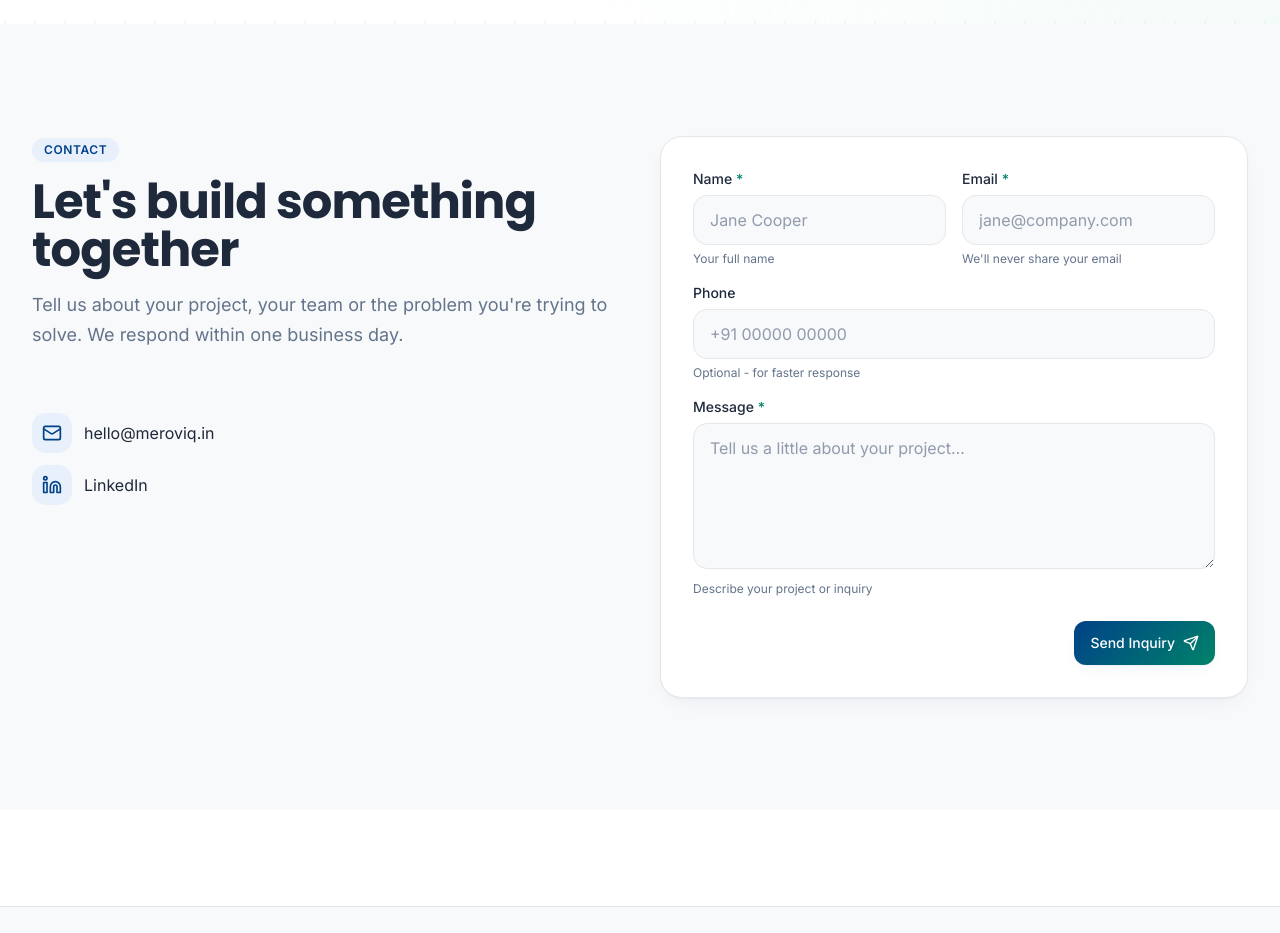
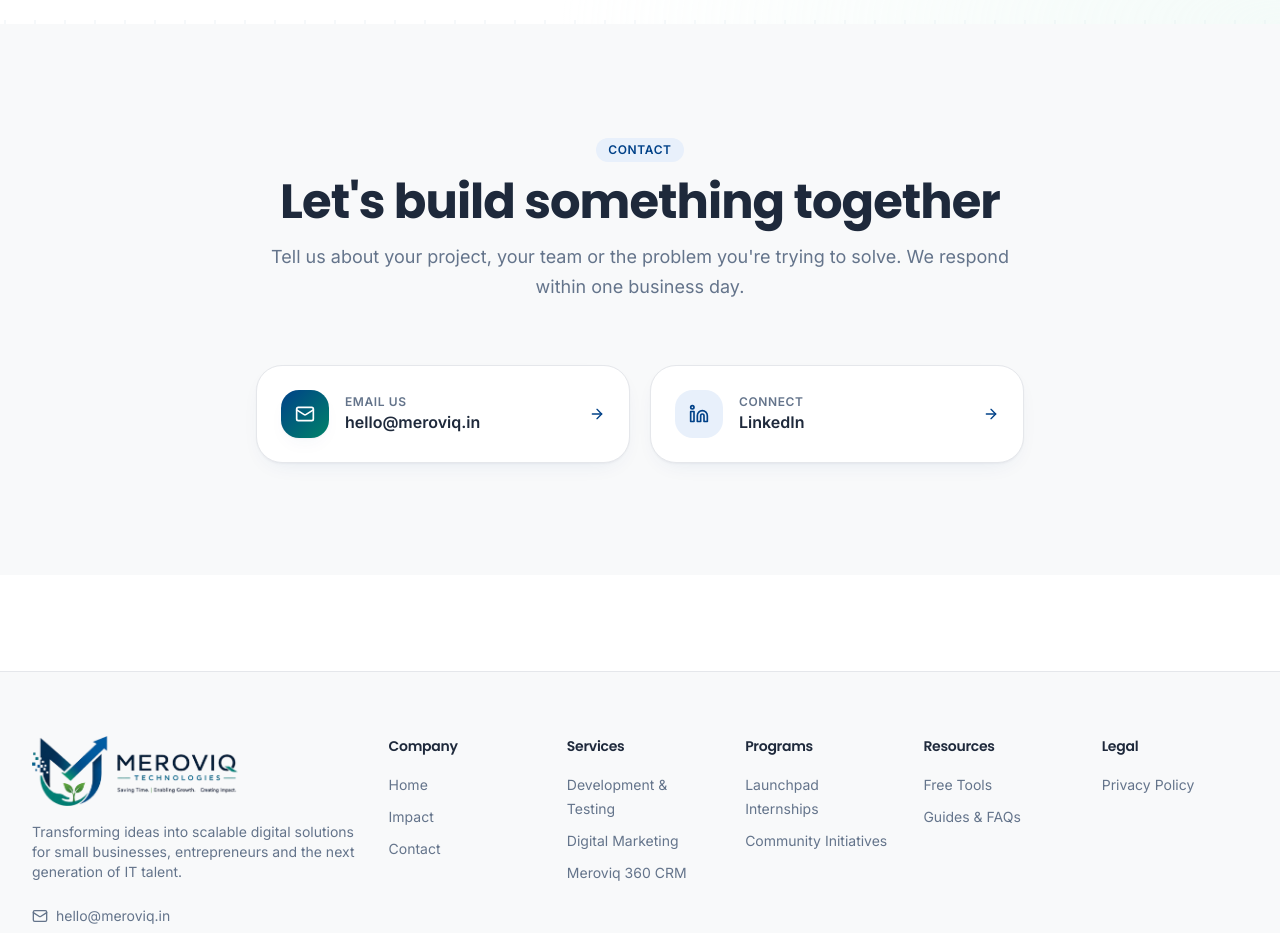
Before and after one commit to RishabhKejriwal/meroviq, a React (Vite) app: page / in a window 1280 px wide. Shown: the part 3900-4833 px from the top of the page. Built offline with nearby package versions, Linux system fonts and the light colour scheme.

Commit message:
Removed contact form

```diff
--- a/src/components/site/ContactForm.jsx
+++ /dev/null
@@ -1,150 +0,0 @@
-import { useState } from "react";
-import { Send, AlertCircle } from "lucide-react";
-import { Button } from "@/components/ui/button";
-function ContactForm() {
-  const [status, setStatus] = useState("idle");
-  const [errors, setErrors] = useState({});
-  function validateField(name, value) {
-    if (name === "email" && value) {
-      const emailRegex = /^[^\s@]+@[^\s@]+\.[^\s@]+$/;
-      if (!emailRegex.test(value)) return "Please enter a valid email address";
-    }
-    return null;
-  }
-  function onSubmit(e) {
-    e.preventDefault();
-    const form = e.currentTarget;
-    const data = Object.fromEntries(new FormData(form));
-    const newErrors = {};
-
-    if (!data.name) newErrors.name = "Name is required";
-    if (!data.email) newErrors.email = "Email is required";
-    else {
-      const emailError = validateField("email", data.email);
-      if (emailError) newErrors.email = emailError;
-    }
-    if (!data.message) newErrors.message = "Message is required";
-
-    if (Object.keys(newErrors).length > 0) {
-      setErrors(newErrors);
-      setStatus("error");
-      return;
-    }
-
-    setErrors({});
-    setStatus("sending");
-    setTimeout(() => {
-      setStatus("sent");
-      form.reset();
-    }, 700);
-  }
-  return <form
-    onSubmit={onSubmit}
-    className="rounded-2xl border border-hairline bg-white p-6 md:p-8 shadow-soft space-y-4"
-    aria-label="Contact Meroviq"
-  >
-      <div className="grid sm:grid-cols-2 gap-4">
-        <Field
-          label="Name"
-          name="name"
-          required
-          placeholder="Jane Cooper"
-          error={errors.name}
-          helper="Your full name"
-        />
-        <Field
-          label="Email"
-          name="email"
-          type="email"
-          required
-          placeholder="jane@company.com"
-          error={errors.email}
-          helper="We'll never share your email"
-          onBlur={(e) => {
-            const error = validateField("email", e.target.value);
-            setErrors(prev => ({ ...prev, email: error }));
-          }}
-        />
-      </div>
-      <Field
-        label="Phone"
-        name="phone"
-        type="tel"
-        placeholder="+91 00000 00000"
-        helper="Optional - for faster response"
-      />
-      <Field
-        label="Message"
-        name="message"
-        required
-        textarea
-        placeholder="Tell us a little about your project…"
-        error={errors.message}
-        helper="Describe your project or inquiry"
-      />
-
-      <div className="flex items-center justify-between gap-4 pt-2">
-        <p className="text-xs text-ink-muted" role="status" aria-live="polite">
-          {status === "sent" && "Thanks — we'll be in touch within one business day."}
-          {status === "error" && "Please fix the errors above and try again."}
-        </p>
-        <Button type="submit" disabled={status === "sending"} className="gradient-brand text-white shadow-soft">
-          {status === "sending" ? "Sending…" : <>Send Inquiry <Send className="h-4 w-4" /></>}
-        </Button>
-      </div>
-    </form>;
-}
-function Field({
-  label,
-  name,
-  type = "text",
-  placeholder,
-  required,
-  textarea,
-  error,
-  helper,
-  onBlur
-}) {
-  const base = "w-full min-h-[44px] rounded-lg border border-hairline bg-surface px-4 py-3 text-ink placeholder:text-ink-muted/70 focus:outline-none focus:ring-2 focus:ring-brand/30 focus:border-brand transition";
-  const errorBase = "w-full min-h-[44px] rounded-lg border border-destructive bg-destructive/5 px-4 py-3 text-ink placeholder:text-ink-muted/70 focus:outline-none focus:ring-2 focus:ring-destructive/30 focus:border-destructive transition";
-  return <label className="block">
-      <span className="block text-sm font-medium text-ink mb-1.5">
-        {label} {required && <span className="text-accent2" aria-label="required">*</span>}
-      </span>
-      {textarea
-        ? <textarea
-            name={name}
-            required={required}
-            placeholder={placeholder}
-            rows={5}
-            className={error ? errorBase : base}
-            aria-invalid={!!error}
-            aria-describedby={error ? `${name}-error` : helper ? `${name}-helper` : undefined}
-          />
-        : <input
-            name={name}
-            type={type}
-            required={required}
-            placeholder={placeholder}
-            className={error ? errorBase : base}
-            aria-invalid={!!error}
-            aria-describedby={error ? `${name}-error` : helper ? `${name}-helper` : undefined}
-            onBlur={onBlur}
-          />
-      }
-      {error && (
-        <p id={`${name}-error`} className="mt-1.5 text-xs text-destructive flex items-center gap-1">
-          <AlertCircle className="h-3 w-3" />
-          {error}
-        </p>
-      )}
-      {helper && !error && (
-        <p id={`${name}-helper`} className="mt-1.5 text-xs text-ink-muted">
-          {helper}
-        </p>
-      )}
-    </label>;
-}
-export {
-  ContactForm
-};
--- a/src/routes/contact.jsx
+++ b/src/routes/contact.jsx
@@ -1,7 +1,6 @@
-import { Linkedin, Mail } from "lucide-react";
+import { Linkedin, Mail, ArrowRight, Clock, ShieldCheck } from "lucide-react";
 import { PageHero } from "@/components/site/PageHero";
 import { Section } from "@/components/site/Section";
-import { ContactForm } from "@/components/site/ContactForm";
 import { useEffect as __useEffect } from "react";
 function __PageMeta() {
   __useEffect(() => {
@@ -21,18 +20,47 @@
       <PageHero eyebrow="Contact" title={<>Let's build something <span className="text-gradient-brand">together</span></>} subtitle="We respond within one business day. Tell us a bit about your goals and we'll take it from there." />
       <Section className="relative bg-circuit">
         <div aria-hidden className="absolute inset-0 bg-gradient-radial opacity-40" />
-        <div className="grid lg:grid-cols-2 gap-10 relative">
-          <div className="space-y-4">
-            <a href="mailto:hello@meroviq.in" className="flex items-center gap-3 p-5 rounded-2xl border border-hairline bg-white/95 backdrop-blur-sm hover:border-brand/30 hover:shadow-soft transition-all duration-300">
-              <span className="h-11 w-11 rounded-lg bg-brand-soft text-brand flex items-center justify-center"><Mail className="h-5 w-5" /></span>
-              <div><div className="text-xs text-ink-muted">Email</div><div className="font-semibold text-ink">hello@meroviq.in</div></div>
+        <div className="relative mx-auto max-w-4xl">
+          <div className="grid gap-5 sm:grid-cols-2">
+            <a
+              href="mailto:hello@meroviq.in"
+              className="group flex flex-col gap-4 p-7 rounded-3xl border border-hairline bg-white/95 backdrop-blur-sm hover:border-brand/40 hover:shadow-soft transition-all duration-300"
+            >
+              <span className="h-12 w-12 rounded-xl gradient-brand text-white flex items-center justify-center shadow-soft">
+                <Mail className="h-5 w-5" />
+              </span>
+              <div>
+                <div className="text-xs font-semibold uppercase tracking-wider text-ink-muted">Email us</div>
+                <div className="mt-1 text-lg font-semibold text-ink">hello@meroviq.in</div>
+                <p className="mt-1 text-sm text-ink-muted">Best for project briefs, quotes and partnerships.</p>
+              </div>
+              <span className="mt-auto inline-flex items-center gap-1.5 text-sm font-semibold text-brand">
+                Send an email <ArrowRight className="h-4 w-4 transition-transform group-hover:translate-x-1" />
+              </span>
             </a>
-            <a href="https://www.linkedin.com/company/meroviq-technologies" target="_blank" rel="noreferrer" className="flex items-center gap-3 p-5 rounded-2xl border border-hairline bg-white/95 backdrop-blur-sm hover:border-brand/30 hover:shadow-soft transition-all duration-300">
-              <span className="h-11 w-11 rounded-lg bg-brand-soft text-brand flex items-center justify-center"><Linkedin className="h-5 w-5" /></span>
-              <div><div className="text-xs text-ink-muted">Social</div><div className="font-semibold text-ink">LinkedIn</div></div>
+            <a
+              href="https://www.linkedin.com/company/meroviq-technologies"
+              target="_blank"
+              rel="noreferrer"
+              className="group flex flex-col gap-4 p-7 rounded-3xl border border-hairline bg-white/95 backdrop-blur-sm hover:border-brand/40 hover:shadow-soft transition-all duration-300"
+            >
+              <span className="h-12 w-12 rounded-xl bg-brand-soft text-brand flex items-center justify-center">
+                <Linkedin className="h-5 w-5" />
+              </span>
+              <div>
+                <div className="text-xs font-semibold uppercase tracking-wider text-ink-muted">Connect</div>
+                <div className="mt-1 text-lg font-semibold text-ink">LinkedIn</div>
+                <p className="mt-1 text-sm text-ink-muted">Follow our work and reach out to the team directly.</p>
+              </div>
+              <span className="mt-auto inline-flex items-center gap-1.5 text-sm font-semibold text-brand">
+                Visit profile <ArrowRight className="h-4 w-4 transition-transform group-hover:translate-x-1" />
+              </span>
             </a>
           </div>
-          <ContactForm />
+          <div className="mt-6 flex flex-col items-center justify-center gap-3 rounded-2xl border border-hairline bg-white/70 backdrop-blur-sm px-6 py-4 text-sm text-ink-muted sm:flex-row sm:gap-8">
+            <span className="inline-flex items-center gap-2"><Clock className="h-4 w-4 text-brand" /> Replies within one business day</span>
+            <span className="inline-flex items-center gap-2"><ShieldCheck className="h-4 w-4 text-brand" /> Your details stay private</span>
+          </div>
         </div>
       </Section>
     </>;
--- a/src/routes/index.jsx
+++ b/src/routes/index.jsx
@@ -2,7 +2,6 @@
 import { ArrowRight, BarChart3, Code2, GraduationCap, LayoutDashboard, Megaphone, Sparkles, Shield, Clock, HeartHandshake, Users, FileSignature, FileCog, Calculator, Leaf, Mail, Linkedin, CheckCircle2 } from "lucide-react";
 import { Button } from "@/components/ui/button";
 import { Section, EyebrowHeading } from "@/components/site/Section";
-import { ContactForm } from "@/components/site/ContactForm";
 import { useScrollReveal } from "@/hooks/use-scroll-reveal";
 import { AnimatedBackground, GradientOrbs } from "@/components/site/AnimatedBackground";
 import { cn } from "@/lib/utils";
@@ -232,26 +231,40 @@
     /* CONTACT */
   }
       <Section id="contact" className="bg-surface">
-        <div className="grid lg:grid-cols-2 gap-10">
-          <div>
-            <EyebrowHeading
-    align="left"
+        <EyebrowHeading
     eyebrow="Contact"
     title="Let's build something together"
     subtitle="Tell us about your project, your team or the problem you're trying to solve. We respond within one business day."
   />
-            <div className="space-y-3">
-              <a href="mailto:hello@meroviq.in" className="flex items-center gap-3 text-ink hover:text-brand">
-                <span className="h-10 w-10 rounded-lg bg-brand-soft text-brand flex items-center justify-center"><Mail className="h-5 w-5" /></span>
-                hello@meroviq.in
-              </a>
-              <a href="https://www.linkedin.com/company/meroviq-technologies" target="_blank" rel="noreferrer" className="flex items-center gap-3 text-ink hover:text-brand">
-                <span className="h-10 w-10 rounded-lg bg-brand-soft text-brand flex items-center justify-center"><Linkedin className="h-5 w-5" /></span>
-                LinkedIn
-              </a>
+        <div className="mx-auto max-w-3xl grid gap-5 sm:grid-cols-2">
+          <a
+            href="mailto:hello@meroviq.in"
+            className="group flex items-center gap-4 p-6 rounded-3xl border border-hairline bg-white shadow-soft hover:border-brand/40 hover:-translate-y-0.5 transition-all duration-300"
+          >
+            <span className="h-12 w-12 shrink-0 rounded-xl gradient-brand text-white flex items-center justify-center shadow-soft">
+              <Mail className="h-5 w-5" />
+            </span>
+            <div className="min-w-0">
+              <div className="text-xs font-semibold uppercase tracking-wider text-ink-muted">Email us</div>
+              <div className="truncate font-semibold text-ink">hello@meroviq.in</div>
             </div>
-          </div>
-          <ContactForm />
+            <ArrowRight className="ml-auto h-4 w-4 text-brand transition-transform group-hover:translate-x-1" />
+          </a>
+          <a
+            href="https://www.linkedin.com/company/meroviq-technologies"
+            target="_blank"
+            rel="noreferrer"
+            className="group flex items-center gap-4 p-6 rounded-3xl border border-hairline bg-white shadow-soft hover:border-brand/40 hover:-translate-y-0.5 transition-all duration-300"
+          >
+            <span className="h-12 w-12 shrink-0 rounded-xl bg-brand-soft text-brand flex items-center justify-center">
+              <Linkedin className="h-5 w-5" />
+            </span>
+            <div className="min-w-0">
+              <div className="text-xs font-semibold uppercase tracking-wider text-ink-muted">Connect</div>
+              <div className="truncate font-semibold text-ink">LinkedIn</div>
+            </div>
+            <ArrowRight className="ml-auto h-4 w-4 text-brand transition-transform group-hover:translate-x-1" />
+          </a>
         </div>
       </Section>
     </>;
```
Also changed, not shown: 2 other files (tests, documents, lock files or other folders).
